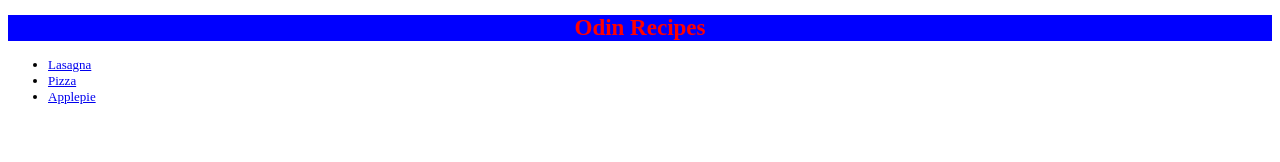
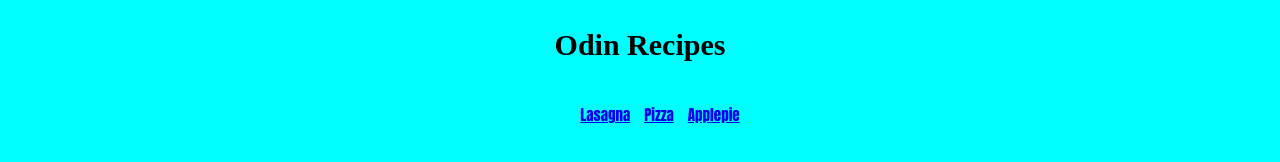
Before and after one commit to budzit12345/odin-recipes, a plain HTML site: page index.html in a window 1280 px wide. Drawn offline with Linux system fonts and the light colour scheme.

Commit message:
editing, CSS block and allign assignment

```diff
--- a/styles.css
+++ b/styles.css
@@ -1,12 +1,23 @@
-.heading
-{
-    font-size: 23px;
-    background-color: blue;
-    color: red;
+* {
+    background-color: aqua;
+}
+
+.heading {
+    text-align: center;
+    font-size: 30px;
+    font-family: 'Times New Roman', Times, serif;
+    padding: 20px;
+    margin: 0 auto;
+}
+
+ul {
     text-align: center;
 }
-li
-{
-    font-family: 'Times New Roman', Times, serif;
-    font-size: 13px;
+
+li {
+    display: inline-block;
+    font-size: 15px;
+    color: chocolate;
+    padding: 5px;
+    font-family: Impact, Haettenschweiler, 'Arial Narrow Bold', sans-serif;
 }
```
